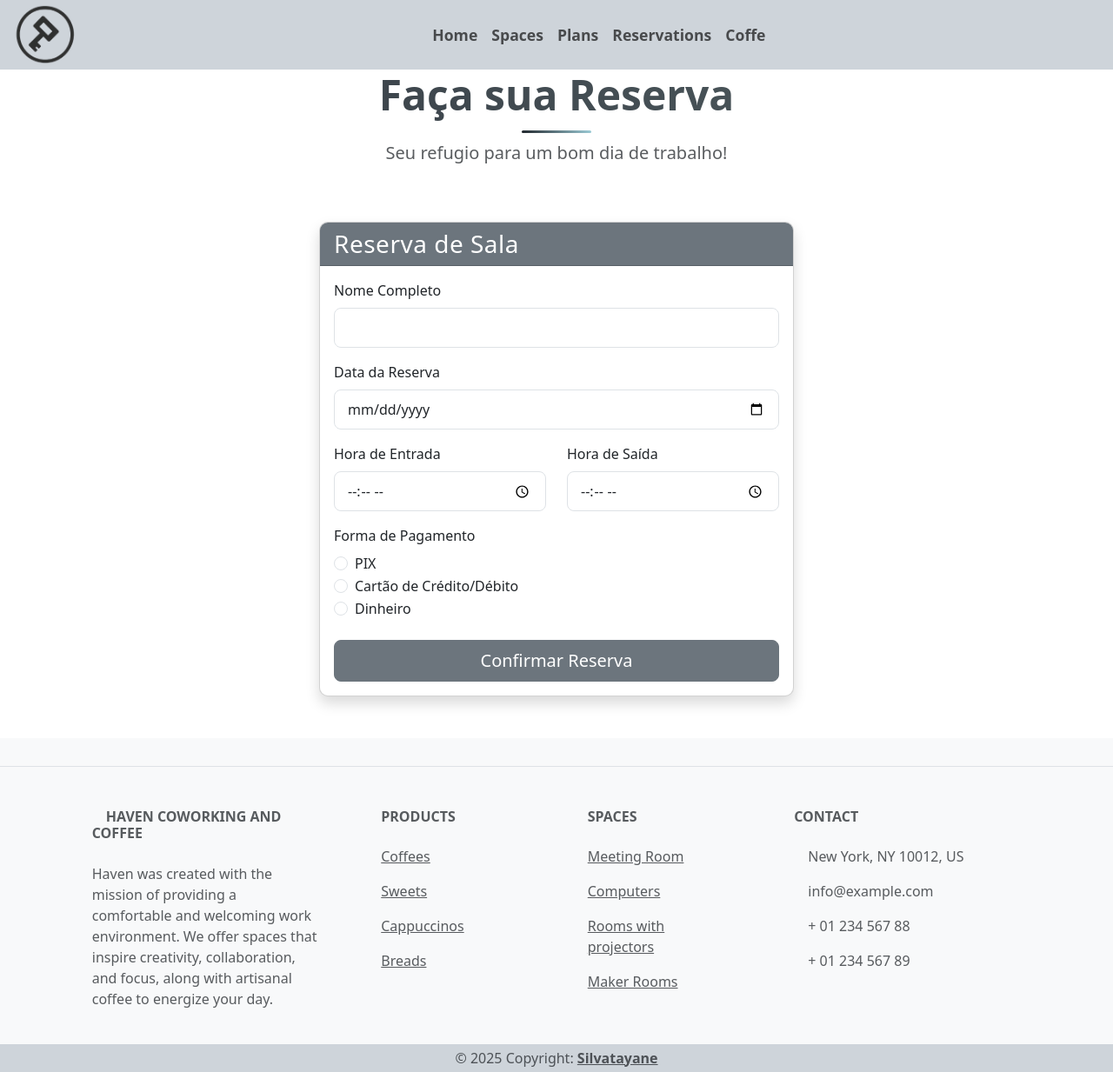
After one commit to SilvaTayane/ProjetoFinal, a Django app: page /reserva/ in a window 1280 px wide. The commit adds this page. Shown: the whole page at 87% size. Run offline with Django 5.2, Linux system fonts and the light colour scheme.

Commit message:
add_reserva

```diff
--- a/haven/urls.py
+++ b/haven/urls.py
@@ -9,4 +9,5 @@ urlpatterns = [
     path('', views.visualizarHome, name='home'),
     path('loja/', include('produtos.urls')),
     path('sala/', include('salas.urls')),
+    path('reserva/', include('reservas.urls')),
 ] + static(settings.MEDIA_URL, document_root = settings.MEDIA_ROOT)
--- /dev/null
+++ b/reservas/urls.py
@@ -0,0 +1,9 @@
+from django.contrib import admin
+from django.urls import path
+from . import views
+from django.conf.urls.static import static
+from django.conf import settings
+
+urlpatterns = [
+    path('', views.VisualizarReserva, name='reservas'),
+]
--- a/reservas/views.py
+++ b/reservas/views.py
@@ -1,3 +1,7 @@
 from django.shortcuts import render
+from .models import Reserva
 
 # Create your views here.
+def VisualizarReserva(request):
+    reserva = Reserva.objects.filter()
+    return render(request, 'reserva.html', {'reserva': reserva})
--- a/templates/includes/navbar.html
+++ b/templates/includes/navbar.html
@@ -28,7 +28,7 @@
           <a class="nav-link" href="#">Plans</a>
         </li>
         <li class="nav-item">
-          <a class="nav-link" href="#">Reservations</a>
+          <a class="nav-link" href="{% url 'reservas' %}">Reservations</a>
         </li>
         <li class="nav-item">
           <a class="nav-link" href="{% url 'loja' %}">Coffe</a>
--- /dev/null
+++ b/templates/reserva.html
@@ -0,0 +1,174 @@
+{%  extends 'base.html' %}
+{% load static %}
+
+{% block content %}
+
+<div class="container mb-4">
+    <div class="row">
+        <div class="col-12 text-center">
+            <h1 class="display-5 fw-bold text-gradient" style="
+                background: linear-gradient(45deg, #333942, #515e61);
+                -webkit-background-clip: text;
+                background-clip: text;
+                color: transparent;
+                position: relative;
+                padding-bottom: 15px;
+            ">
+                Faça sua Reserva
+                <span class="position-absolute bottom-0 start-50 translate-middle-x" style="
+                    width: 80px;
+                    height: 3px;
+                    background: linear-gradient(45deg, #20252b, #9dcdd8);
+                    border-radius: 3px;
+                "></span>
+            </h1>
+            <p class="lead text-muted">Seu refugio para um bom dia de trabalho!</p>
+        </div>
+    </div>
+</div>
+
+<div class="container my-5">
+  <div class="row justify-content-center">
+    <div class="col-md-8 col-lg-6">
+      <div class="card shadow">
+        <div class="card-header bg-secondary text-white">
+          <h3 class="mb-0">Reserva de Sala</h3>
+        </div>
+
+        <div class="card-body">
+          <form method="post" class="needs-validation" novalidate>
+            {% csrf_token %}
+
+            <!-- Campo Nome -->
+            <div class="mb-3">
+              <label for="nome" class="form-label">Nome Completo</label>
+              <input type="text" class="form-control" id="nome" name="nome" required>
+              <div class="invalid-feedback">
+                Por favor, informe seu nome completo.
+              </div>
+            </div>
+
+            <!-- Campo Data -->
+            <div class="mb-3">
+              <label for="data" class="form-label">Data da Reserva</label>
+              <input type="date" class="form-control" id="data" name="data" required>
+              <div class="invalid-feedback">
+                Por favor, selecione uma data.
+              </div>
+            </div>
+
+            <!-- Campos de Horário -->
+            <div class="row mb-3">
+              <div class="col-md-6">
+                <label for="hora_entrada" class="form-label">Hora de Entrada</label>
+                <input type="time" class="form-control" id="hora_entrada" name="hora_entrada" required>
+                <div class="invalid-feedback">
+                  Por favor, informe a hora de entrada.
+                </div>
+              </div>
+              <div class="col-md-6">
+                <label for="hora_saida" class="form-label">Hora de Saída</label>
+                <input type="time" class="form-control" id="hora_saida" name="hora_saida" required>
+                <div class="invalid-feedback">
+                  Por favor, informe a hora de saída.
+                </div>
+              </div>
+            </div>
+
+            <!-- Campo Forma de Pagamento -->
+            <div class="mb-4">
+              <label class="form-label">Forma de Pagamento</label>
+              <div class="form-check">
+                <input class="form-check-input" type="radio" name="pagamento" id="pix" value="pix" required>
+                <label class="form-check-label" for="pix">
+                  PIX
+                </label>
+              </div>
+              <div class="form-check">
+                <input class="form-check-input" type="radio" name="pagamento" id="cartao" value="cartao">
+                <label class="form-check-label" for="cartao">
+                  Cartão de Crédito/Débito
+                </label>
+              </div>
+              <div class="form-check">
+                <input class="form-check-input" type="radio" name="pagamento" id="dinheiro" value="dinheiro">
+                <label class="form-check-label" for="dinheiro">
+                  Dinheiro
+                </label>
+              </div>
+              <div class="invalid-feedback">
+                Por favor, selecione uma forma de pagamento.
+              </div>
+            </div>
+
+            <!-- Botão de Submit -->
+            <div class="d-grid">
+              <button type="submit" class="btn btn-secondary btn-lg">
+                Confirmar Reserva
+              </button>
+            </div>
+          </form>
+        </div>
+      </div>
+    </div>
+  </div>
+</div>
+
+<!-- Validação do Formulário -->
+<script>
+// Exemplo de validação JavaScript personalizada
+(function() {
+  'use strict';
+
+  // Fetch all the forms we want to apply custom Bootstrap validation styles to
+  var forms = document.querySelectorAll('.needs-validation');
+
+  // Loop over them and prevent submission
+  Array.prototype.slice.call(forms)
+    .forEach(function(form) {
+      form.addEventListener('submit', function(event) {
+        if (!form.checkValidity()) {
+          event.preventDefault();
+          event.stopPropagation();
+        }
+
+        form.classList.add('was-validated');
+      }, false);
+    });
+})();
+</script>
+
+<style>
+  .card {
+    border-radius: 10px;
+    overflow: hidden;
+  }
+
+  .card-header {
+    font-weight: 600;
+    letter-spacing: 0.5px;
+  }
+
+  .form-control, .form-select {
+    padding: 10px 15px;
+    border-radius: 8px;
+  }
+
+  .form-check-input {
+    margin-top: 0.25rem;
+  }
+
+  .btn-primary {
+    background-color: #0d6efd;
+    border: none;
+    padding: 12px;
+    font-weight: 500;
+    letter-spacing: 0.5px;
+  }
+
+  .btn-primary:hover {
+    background-color: #0b5ed7;
+  }
+</style>
+
+{% endblock %}
```
Also changed, not shown: templates/salas.html (+33 -8 lines), db.sqlite3, media/media/fotos/D759241-HDR-Edit-1.webp (added), media/media/fotos/sala-de-treinamento.jpg (added), media/media/fotos/salinha.jpg (added), media/media/fotos/w-multiuso134.jpg (added), templates/plano.html (added).
